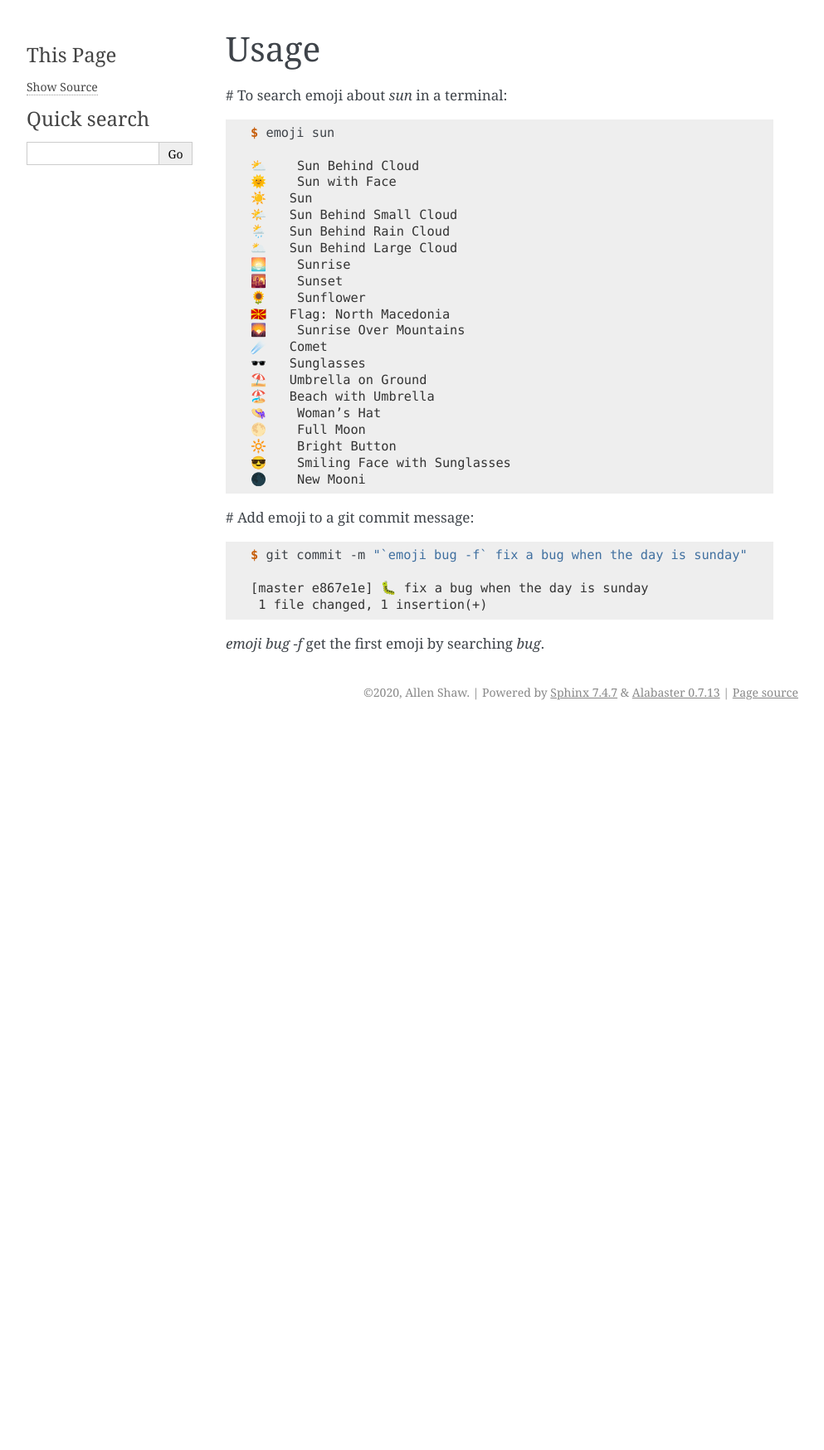
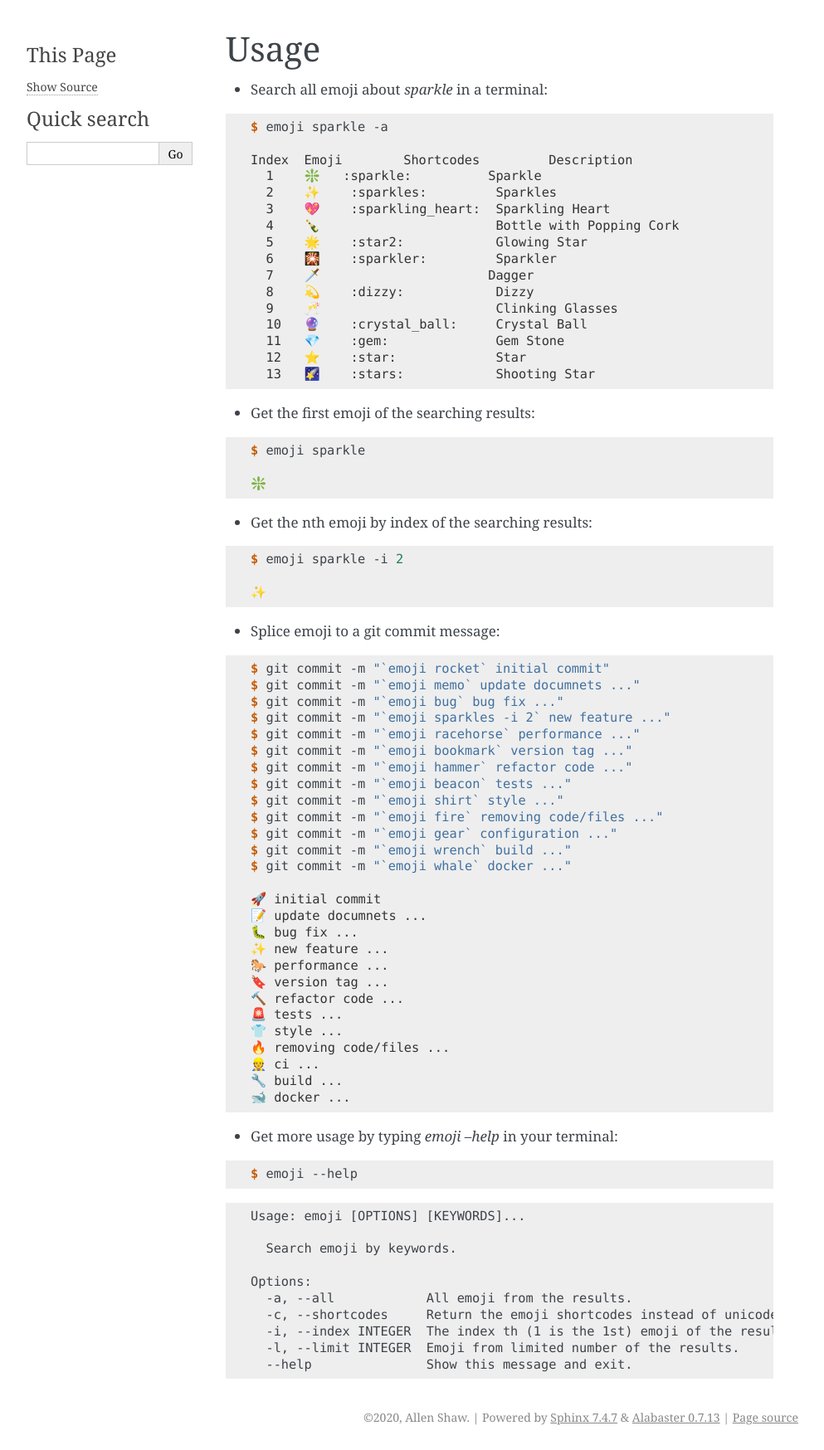
Before and after one commit to lonsty/emoji, a Sphinx documentation site: the page built from docs/usage.rst, in a window 1280 px wide. Shown: the whole page at 83% size, without its empty margins (148-1141 px from the left). Built offline with Sphinx 7.4.7, drawn with Linux system fonts in a browser that asks for light colours; pages that are not in the unit, such as notebooks, are missing from menus; before the commit the page ends 900 px from its top, so only the background shows below that.

Commit message:
📝 update usage and description

```diff
--- a/README.rst
+++ b/README.rst
@@ -1,6 +1,6 @@
-=====
+======
 emoji2
-=====
+======
 
 
 .. image:: https://img.shields.io/pypi/v/emoji2.svg
@@ -27,6 +27,7 @@ Features
 --------
 
 * Search emoji by keywords in terminal.
+* Easily add emoji anywhere.
 
 Credits
 -------
--- a/docs/conf.py
+++ b/docs/conf.py
@@ -19,9 +19,11 @@
 #
 import os
 import sys
+
+import emoji
+
 sys.path.insert(0, os.path.abspath('..'))
 
-import emoji
 
 # -- General configuration ---------------------------------------------
 
--- a/docs/index.rst
+++ b/docs/index.rst
@@ -1,5 +1,5 @@
 Welcome to emoji2's documentation!
-======================================
+==================================
 
 .. toctree::
    :maxdepth: 2
--- a/docs/installation.rst
+++ b/docs/installation.rst
@@ -8,13 +8,13 @@ Installation
 Stable release
 --------------
 
-To install emoji, run this command in your terminal:
+To install emoji2, run this command in your terminal:
 
 .. code-block:: console
 
     $ pip install emoji2
 
-This is the preferred method to install emoji, as it will always install the most recent stable release.
+This is the preferred method to install emoji2, as it will always install the most recent stable release.
 
 If you don't have `pip`_ installed, this `Python installation guide`_ can guide
 you through the process.
@@ -26,7 +26,7 @@ you through the process.
 From sources
 ------------
 
-The sources for emoji can be downloaded from the `Github repo`_.
+The sources for emoji2 can be downloaded from the `Github repo`_.
 
 You can either clone the public repository:
 
--- a/docs/usage.rst
+++ b/docs/usage.rst
@@ -2,41 +2,96 @@
 Usage
 =====
 
-# To search emoji about `sun` in a terminal:
+* Search all emoji about `sparkle` in a terminal:
 
 .. code-block:: console
 
-    $ emoji sun
+    $ emoji sparkle -a
 
-    ⛅ 	 Sun Behind Cloud
-    🌞 	 Sun with Face
-    ☀️ 	 Sun
-    🌤️ 	 Sun Behind Small Cloud
-    🌦️ 	 Sun Behind Rain Cloud
-    🌥️ 	 Sun Behind Large Cloud
-    🌅 	 Sunrise
-    🌇 	 Sunset
-    🌻 	 Sunflower
-    🇲🇰 	 Flag: North Macedonia
-    🌄 	 Sunrise Over Mountains
-    ☄️ 	 Comet
-    🕶️ 	 Sunglasses
-    ⛱️ 	 Umbrella on Ground
-    🏖️ 	 Beach with Umbrella
-    👒 	 Woman’s Hat
-    🌕 	 Full Moon
-    🔆 	 Bright Button
-    😎 	 Smiling Face with Sunglasses
-    🌑 	 New Mooni
+    Index  Emoji	Shortcodes         Description
+      1    ❇️	:sparkle:          Sparkle
+      2    ✨	:sparkles:         Sparkles
+      3    💖	:sparkling_heart:  Sparkling Heart
+      4    🍾	                   Bottle with Popping Cork
+      5    🌟	:star2:            Glowing Star
+      6    🎇	:sparkler:         Sparkler
+      7    🗡️	                   Dagger
+      8    💫	:dizzy:            Dizzy
+      9    🥂	                   Clinking Glasses
+      10   🔮	:crystal_ball:     Crystal Ball
+      11   💎	:gem:              Gem Stone
+      12   ⭐	:star:             Star
+      13   🌠	:stars:            Shooting Star
 
 
-# Add emoji to a git commit message:
+* Get the first emoji of the searching results:
 
 .. code-block:: console
 
-    $ git commit -m "`emoji bug -f` fix a bug when the day is sunday"
+    $ emoji sparkle
 
-    [master e867e1e] 🐛 fix a bug when the day is sunday
-     1 file changed, 1 insertion(+)
+    ❇️
 
-`emoji bug -f` get the first emoji by searching *bug*.
+
+* Get the nth emoji by index of the searching results:
+
+.. code-block:: console
+
+    $ emoji sparkle -i 2
+
+    ✨
+
+
+* Splice emoji to a git commit message:
+
+.. code-block:: console
+
+    $ git commit -m "`emoji rocket` initial commit"
+    $ git commit -m "`emoji memo` update documnets ..."
+    $ git commit -m "`emoji bug` bug fix ..."
+    $ git commit -m "`emoji sparkles -i 2` new feature ..."
+    $ git commit -m "`emoji racehorse` performance ..."
+    $ git commit -m "`emoji bookmark` version tag ..."
+    $ git commit -m "`emoji hammer` refactor code ..."
+    $ git commit -m "`emoji beacon` tests ..."
+    $ git commit -m "`emoji shirt` style ..."
+    $ git commit -m "`emoji fire` removing code/files ..."
+    $ git commit -m "`emoji gear` configuration ..."
+    $ git commit -m "`emoji wrench` build ..."
+    $ git commit -m "`emoji whale` docker ..."
+
+    🚀 initial commit
+    📝 update documnets ...
+    🐛 bug fix ...
+    ✨ new feature ...
+    🐎 performance ...
+    🔖 version tag ...
+    🔨 refactor code ...
+    🚨 tests ...
+    👕 style ...
+    🔥 removing code/files ...
+    👷 ci ...
+    🔧 build ...
+    🐋 docker ...
+
+
+* Get more usage by typing `emoji --help` in your terminal:
+
+
+.. code-block:: console
+
+    $ emoji --help
+
+
+.. code-block:: none
+
+    Usage: emoji [OPTIONS] [KEYWORDS]...
+
+      Search emoji by keywords.
+
+    Options:
+      -a, --all            All emoji from the results.
+      -c, --shortcodes     Return the emoji shortcodes instead of unicode.
+      -i, --index INTEGER  The index th (1 is the 1st) emoji of the results.
+      -l, --limit INTEGER  Emoji from limited number of the results.
+      --help               Show this message and exit.
```
